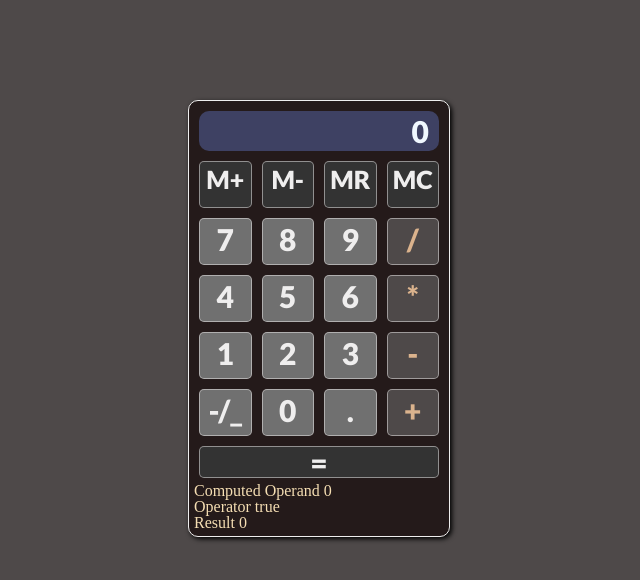
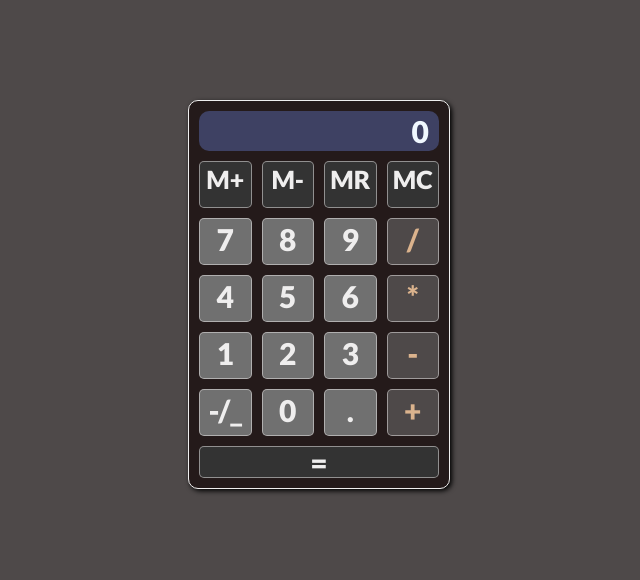
Before and after one commit to tankarasu/calculator, a React (Create React App) app in the folder calculette_react_js/: page / in a window 1280 px wide. Shown: the top 580 px of the page, without its empty margins (321-961 px from the left). Built offline with nearby package versions, Linux system fonts and the light colour scheme.

Commit message:
all functions and comma ok

```diff
--- a/calculette_react_js/src/App.js
+++ b/calculette_react_js/src/App.js
@@ -11,8 +11,8 @@ let firstOperand = true;
 function App() {
   const [displayToScreen, setDisplayToScreen] = useState("0");
   const [result, setResult] = useState("0");
-  const [computedOperand, setComputedOperand] = useState(0);
   const [operator, setOperator] = useState("");
+  const [numberInMemory, setNumberInMemory] = useState(0);
 
   return (
     <div className="App">
@@ -54,14 +54,6 @@ function App() {
           <div className="total">
             <EqualTouch value="=" functionnalite={equalResult} />
           </div>
-          <div className="test">Computed Operand {computedOperand}</div>
-          {/** to delete */}
-          <div className="test">
-            Operator {operator} {firstOperand ? "true" : "false"}
-          </div>
-          {/** to delete */}
-          <div className="test">Result {result}</div>
-          {/** to delete */}
         </div>
       </div>
     </div>
@@ -69,7 +61,6 @@ function App() {
   function insertNumber(e) {
     let value = e.target.textContent;
     setDisplayToScreen((displayToScreen + value) * 1);
-    console.log(displayToScreen.length);
   }
 
   function addNumber() {
@@ -111,7 +102,8 @@ function App() {
     }
   }
 
-  function multiplyNumber(e) {if (firstOperand) {
+  function multiplyNumber(e) {
+    if (firstOperand) {
       firstOperand = false;
       setResult(displayToScreen);
       setDisplayToScreen("0");
@@ -124,19 +116,22 @@ function App() {
   }
 
   function memoryPlus(e) {
-    console.log(e.target.textContent);
+    setNumberInMemory(numberInMemory + displayToScreen);
+    setDisplayToScreen(0);
   }
 
   function memoryMinus(e) {
-    console.log(e.target.textContent);
+    setNumberInMemory(numberInMemory - displayToScreen);
+    setDisplayToScreen(0);
   }
 
   function memoryRead(e) {
-    console.log(e.target.textContent);
+    setDisplayToScreen(numberInMemory);
   }
 
   function memoryClear(e) {
-    console.log(e.target.textContent);
+    setNumberInMemory(0);
+    setDisplayToScreen(0);
   }
 
   function equalResult(e) {
@@ -150,7 +145,10 @@ function App() {
   }
 
   function commaNumber(e) {
-    console.log(e.target.textContent);
+    if (displayToScreen.toString().indexOf(".") === -1) {
+      let value = e.target.textContent;
+      setDisplayToScreen(displayToScreen + value);
+    }
   }
 }
 
```
Lines whose indentation alone changed are shown as unchanged.
